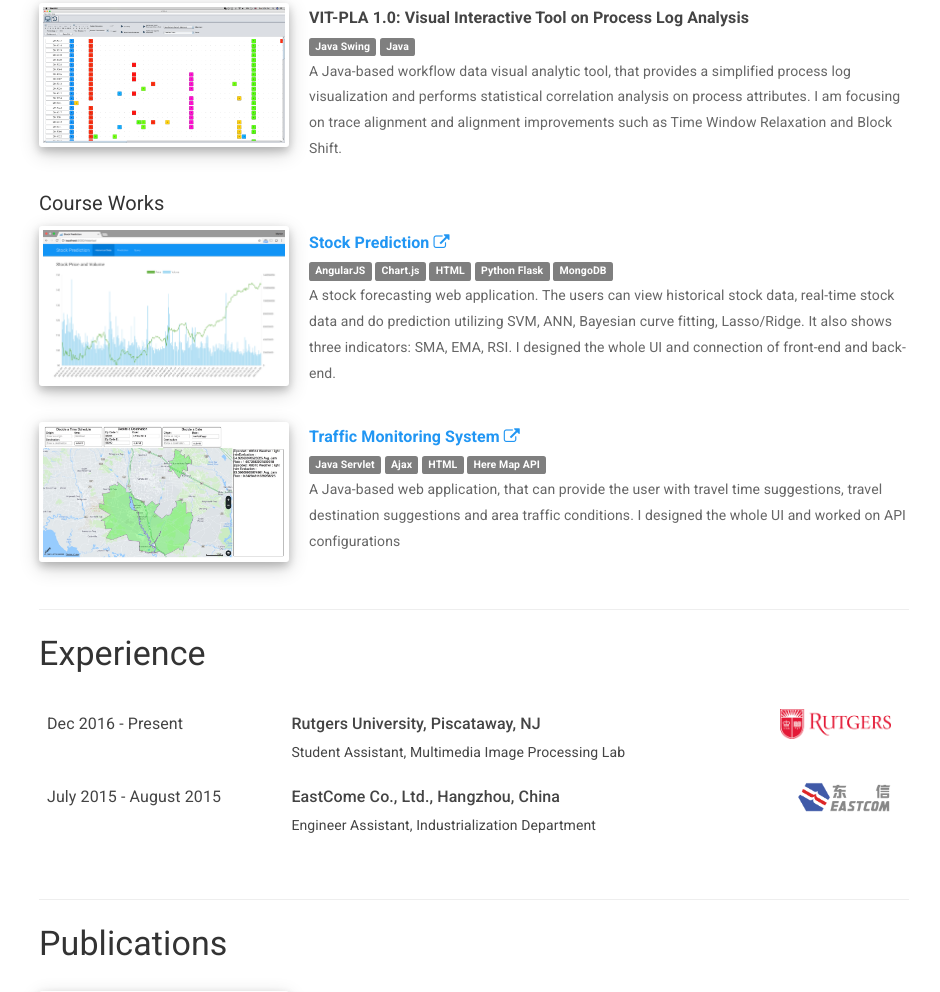
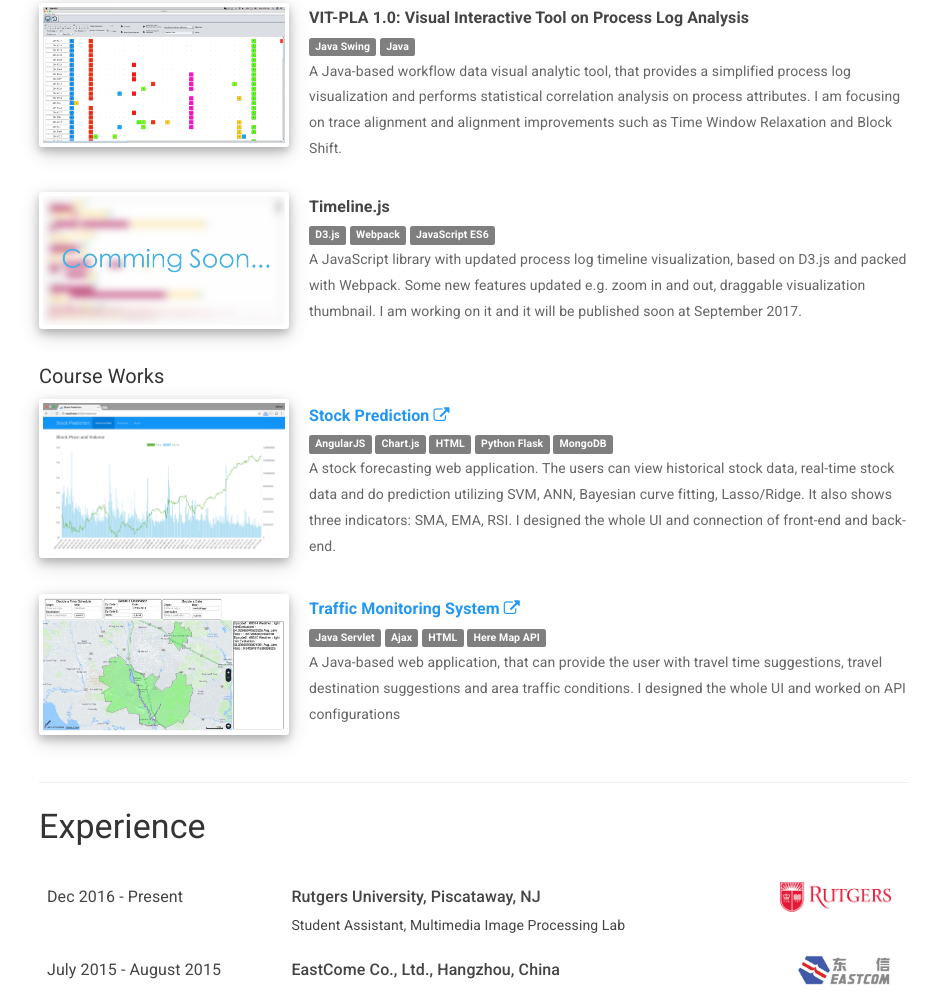
Before and after one commit to marlonli/marlonli.github.io, a website: page index.html in a window 1280 px wide. Shown: the part 947-1939 px from the top of the page, without its empty margins (166-1106 px from the left). Drawn offline with Linux system fonts and the light colour scheme; files whose address does not match are found by name.

Commit message:
Updated index.html. - timeline added

```diff
--- a/index.html
+++ b/index.html
@@ -109,6 +109,18 @@
         </p>
 
         <p class="blank-para"></p>
+        <p>
+          <img class="thumbnail" src="assets/images/timelineDemo.png" alt="timeline">
+          <div class="text">
+            <p class="sub-title"><strong>Timeline.js</strong></p>
+            <br>
+            <span class="label label-default">D3.js</span>&nbsp<span class="label label-default">Webpack</span>&nbsp<span class="label label-default">JavaScript ES6</span>
+            <p class="sub-content">A JavaScript library with updated process log timeline visualization, based on D3.js and packed with Webpack. Some new features updated e.g.
+              zoom in and out, draggable visualization thumbnail. I am working on it and it will be published soon at September 2017.</p>
+          </div>
+        </p>
+
+        <p class="blank-para"></p>
         <h5>Course Works</h5>
         <p>
           <img class="thumbnail" src="assets/images/StockPrediction.png" alt="StockPrediction">
```
